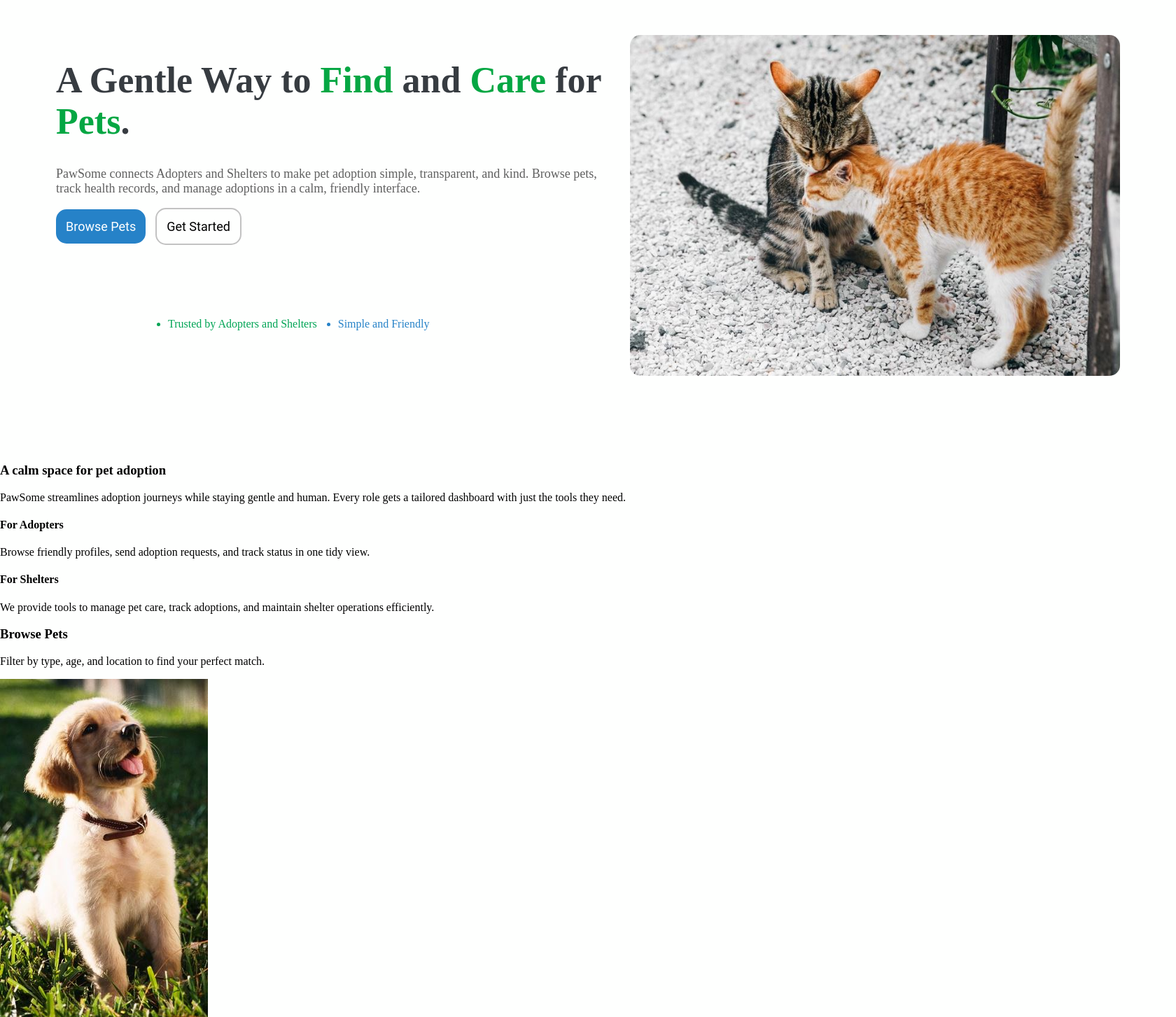
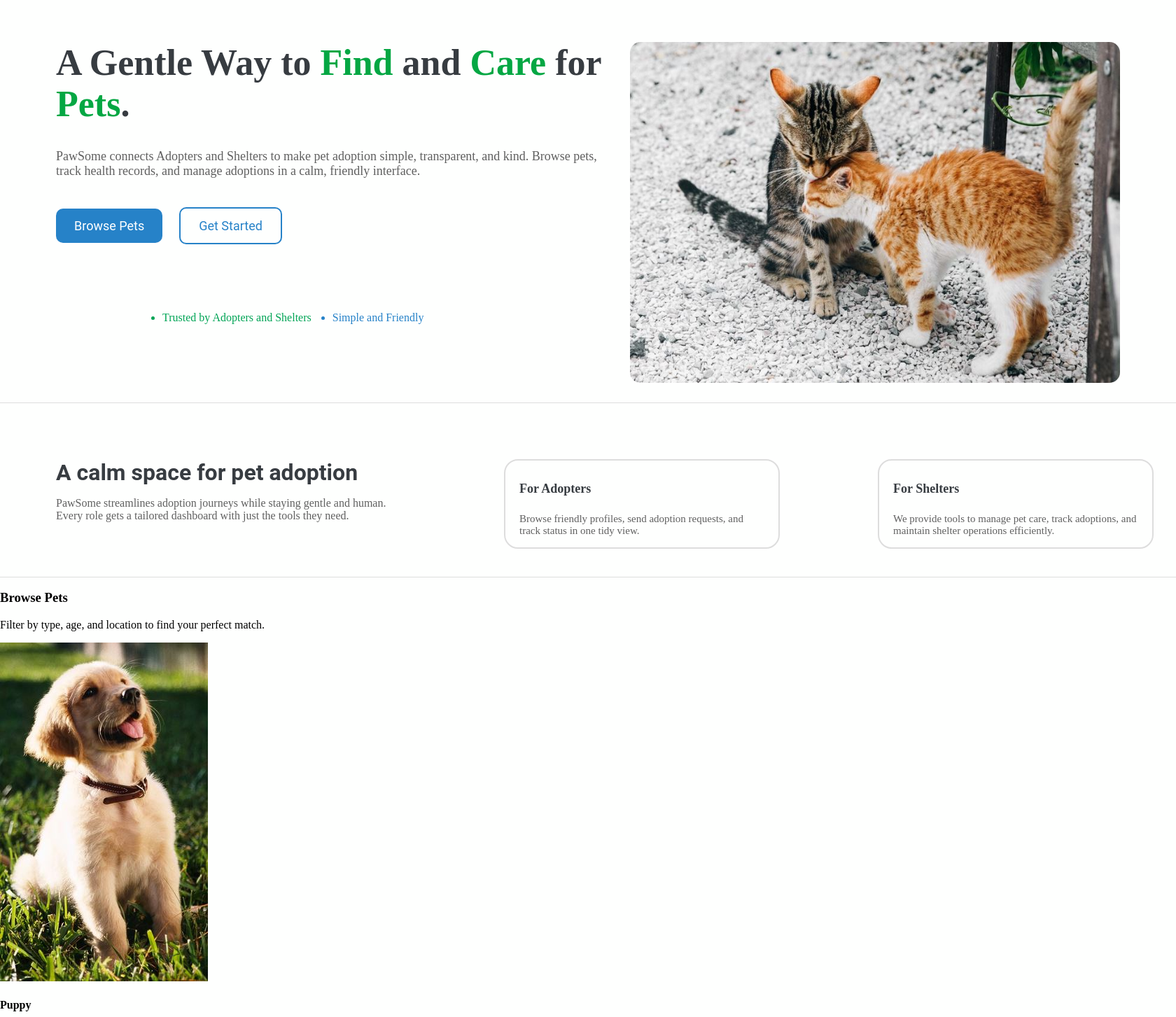
Before and after one commit to Mubtasim36/PawSome-Project, a PHP site: page /home.html in a window 1680 px wide. Shown: the part 101-1554 px from the top of the page at 70% size. Run offline with PHP 8.4, Linux system fonts and the light colour scheme.

Commit message:
Features section completed

```diff
--- a/home.css
+++ b/home.css
@@ -57,12 +57,14 @@
 .Login:hover {
   color: #50575d;
 }
+
 .Signup:hover {
   background-color: #1e6bb8;
   color: rgb(203, 214, 233);
 }
 
 .tagline {
+  margin-top: 0px;
   font-family: "Poppins";
   font-size: 52px;
   color: #373c41;
@@ -82,8 +84,12 @@
 
 .Herosection {
   display: flex;
-  padding: 50px 80px; /* first value is top-bottom, second is left-right */
+  padding-top: 60px;
+  padding-left: 80px;
+  padding-right: 80px;
   gap: 40px;
+  border-bottom: 1px solid #dddddd;
+  margin-bottom: 40px;
 }
 
 .Heroimg img {
@@ -97,7 +103,7 @@
   font-size: 18px;
   color: #606060;
   margin-top: 20px;
-  padding-bottom: 2%;
+  padding-bottom: 5%;
 }
 
 .Browse,
@@ -106,27 +112,36 @@
   font-size: 18px;
   align-items: flex-end;
   text-decoration: none;
-  border-radius: 6px;
+  border-radius: 10px;
   padding: 14px;
-  margin: 10px;
+  padding-left: 26px;
+  padding-right: 26px;
+  margin: 20px;
   margin-left: 0%; /* to align with other texts */
   margin-bottom: 20px;
-  border-radius: 15px;
 }
 .Browse {
   background-color: #2682c8;
   color: white;
 }
+.Browse:hover {
+  background-color: #1e6bb8;
+}
+
 .Get_Started {
-  color: rgb(0, 0, 0);
-  border: 2px solid #c2c2c2;
+  color: #2682c8;
+  border: 2px solid #2682c8;
 }
+.Get_Started:hover {
+  background-color: #e6f0fa;
+}
+
 .Trust {
   /* for list texts */
   font-family: "Poppins";
   font-size: 16px;
   color: #00a455;
-  margin: 120px;
+  margin: 112px;
   gap: 30px;
   display: flex;
 }
@@ -134,3 +149,57 @@
 .Spoint {
   color: #2682c8;
 }
+
+.Features {
+  display: flex; /* to align all text side by side */
+  padding: 40px 80px; /* first value is top-bottom, second is left-right */
+  gap: 40px;
+  margin: 0%;
+  border-bottom: 1px solid #dddddd;
+}
+
+.tagline2 {
+  font-family: "Roboto";
+  font-size: 32px;
+  margin-top: 0px;
+  margin: 0px;
+  color: #373c41;
+}
+
+.description2 {
+  font-family: "Poppins";
+  font-size: 16px;
+  color: #606060;
+  width: 500px;
+}
+
+.Adopters {
+  margin-left: 100px;
+  padding-left: 20px;
+  padding-right: 20px;
+  border: 2px solid rgb(221, 221, 221);
+  border-radius: 20px;
+}
+.Shelters {
+  margin-left: 100px;
+  padding-left: 20px;
+  padding-right: 20px;
+  border: 2px solid rgb(221, 221, 221);
+  border-radius: 20px;
+}
+.H_adopter,
+.H_Shelter {
+  font-family: "Poppins";
+  font-size: 18px;
+  margin-top: 30px;
+  color: #373c41;
+}
+
+.P_adopter,
+.P_shelter {
+  font-family: "Poppins";
+  font-size: 15px;
+  color: #606060;
+  width: 350px;
+  margin-top: 10px;
+}
--- a/home.html
+++ b/home.html
@@ -53,21 +53,24 @@
     </div>
   </div>
 
+
+
+
   <div class="Features">
 
-    <div>
+    <div class="Features_Text">
     <h3 class="tagline2">A calm space for pet adoption</h3>
     <p class="description2">PawSome streamlines adoption journeys while staying gentle and human. Every role gets a tailored dashboard with just the tools they need. </p>
     </div>
 
     <div class="Adopters">
-    <h4>For Adopters</h4>
-    <p>Browse friendly profiles, send adoption requests, and track status in one tidy view. </p>
+    <h4 class="H_adopter">For Adopters</h4>
+    <p class="P_adopter">Browse friendly profiles, send adoption requests, and track status in one tidy view. </p>
    </div>
 
     <div class="Shelters">
-    <h4>For Shelters</h4>
-    <p>We provide tools to manage pet care, track adoptions, and maintain shelter operations efficiently.</p>
+    <h4 class="H_Shelter">For Shelters</h4>
+    <p class="P_shelter">We provide tools to manage pet care, track adoptions, and maintain shelter operations efficiently.</p>
    </div>
 
 </div>
```
